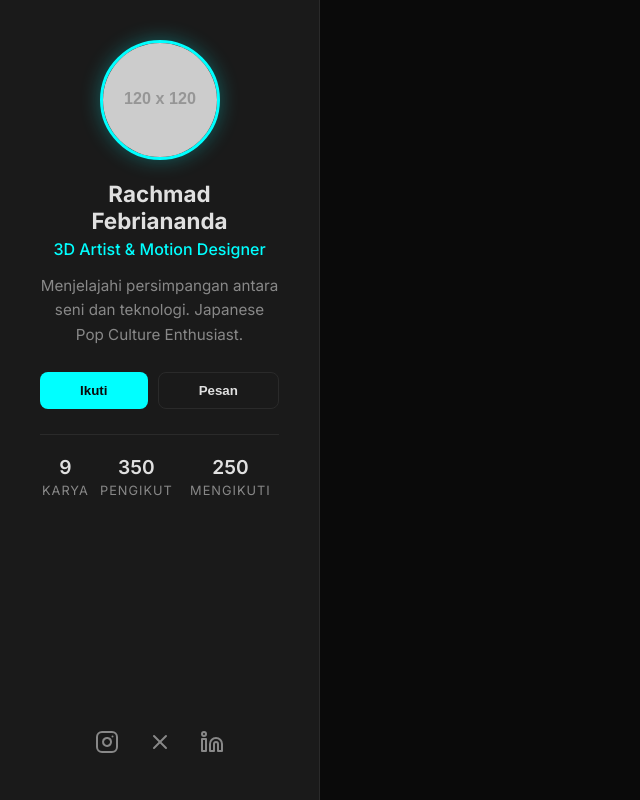
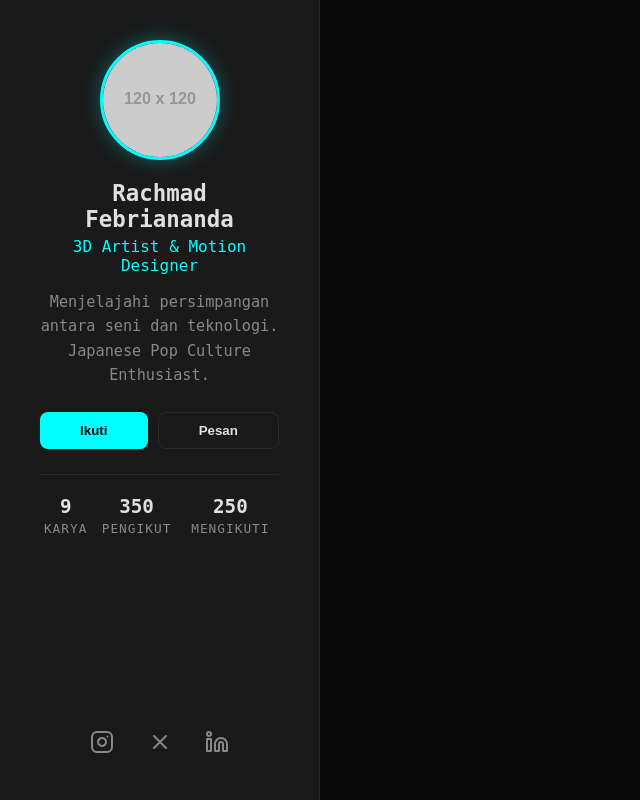
Before and after one commit to rachmadfebri/utsWeb, a PHP site: page /profile.html in a window 1280 px wide. Shown: the whole page, without its empty margins (0-640 px from the left). Run offline with PHP 8.4, Linux system fonts and the light colour scheme; grey boxes labelled with a size stand in for pictures from a placeholder-image service; some libraries are stand-ins or nearby versions.

Commit message:
change profile font

```diff
--- a/profile.css
+++ b/profile.css
@@ -14,7 +14,7 @@
 }
 
 body {
-  font-family: "Inter", sans-serif;
+  font-family: "SUSE Mono", monospace;
   background-color: var(--background-color);
   color: var(--primary-text-color);
 }
```
